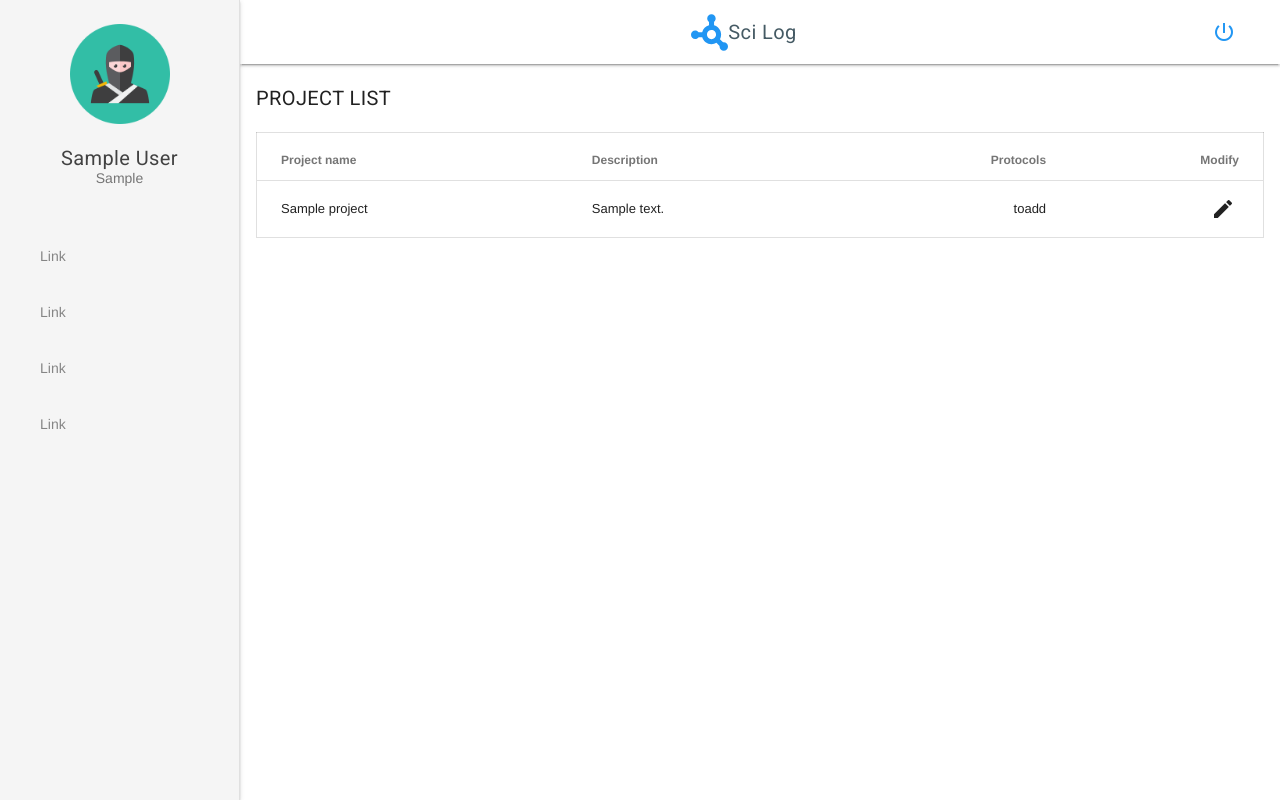
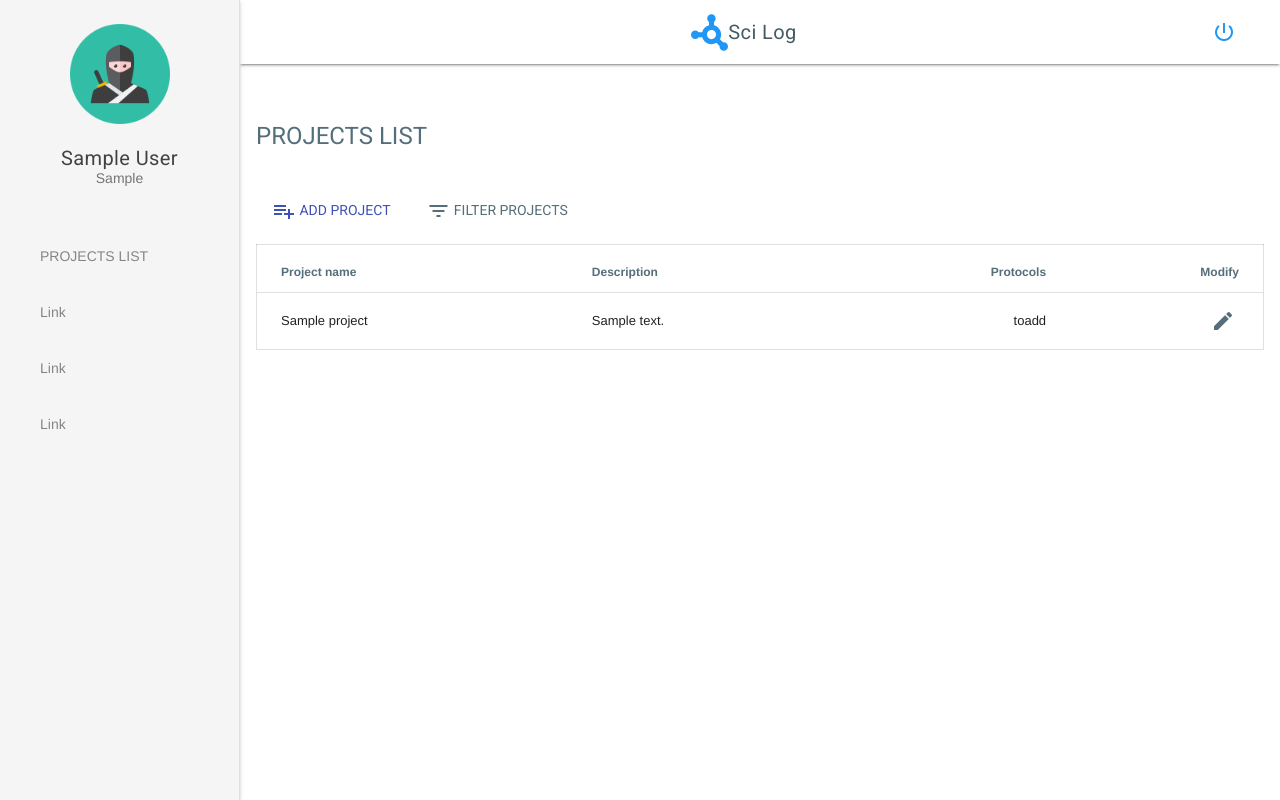
Before and after one commit to CLGinc/fictional-fiesta, a Django app: a page that uses SciLog/templates/base/drawer.html in a window 1280 px wide. Run offline with Django 3.2, Linux system fonts and the light colour scheme; a user stored in the database is signed in; tables that the repository leaves empty hold one stand-in row (values such as "Sample post"); some libraries are stand-ins or nearby versions.

Commit message:
update projects list

```diff
--- a/SciLog/static/front/css/custom.css
+++ b/SciLog/static/front/css/custom.css
@@ -1,6 +1,11 @@
 /* Page layout */
 .page-content {
-  max-width: 1200px;
+  max-width: 1400px;
+}
+
+/* Text */
+.subpageheader {
+  margin: 40px auto;
 }
 
 /* user card */
--- a/SciLog/templates/base/drawer.html
+++ b/SciLog/templates/base/drawer.html
@@ -7,7 +7,7 @@
     </div>
   </header>
   <nav class="mdl-navigation">
-    <a class="mdl-navigation__link" href="">Link</a>
+    <a class="mdl-navigation__link" href="">PROJECTS LIST</a>
     <a class="mdl-navigation__link" href="">Link</a>
     <a class="mdl-navigation__link" href="">Link</a>
     <a class="mdl-navigation__link" href="">Link</a>
--- a/projects/templates/projects_list.html
+++ b/projects/templates/projects_list.html
@@ -7,23 +7,31 @@
     {% include "base/drawer.html" %}
     <main class="mdl-layout__content">
       <div class="page-content mdl-grid">
-        <span class="mdl-list mdl-cell mdl-cell--11-col mdl mdl-typography--title">PROJECT LIST</span>
+        <div class="mdl-cell mdl-cell--12-col">
+          <p class="mdl-typography--headline mdl-color-text--blue-grey-600 subpageheader">PROJECTS LIST</p>
+          <button class="mdl-button mdl-js-button mdl-button--primary">
+            <i class="material-icons">playlist_add</i> Add project
+          </button>
+          <button class="mdl-button mdl-js-button mdl-color-text--blue-grey-600">
+            <i class="material-icons">filter_list</i> Filter projects
+          </button>
+        </div>
         <table class="mdl-data-table mdl-js-data-table mdl-cell mdl-cell--12-col">
           <thead>
             <tr>
-            <th class="mdl-data-table__cell--non-numeric">Project name</th>
-            <th class="mdl-data-table__cell--non-numeric">Description</th>
-            <th class="mdl-cell--hide-phone">Protocols</th>
-            <th class="mdl-cell--hide-phone">Modify</th>
+              <th class="mdl-data-table__cell--non-numeric mdl-color-text--blue-grey-600">Project name</th>
+              <th class="mdl-data-table__cell--non-numeric mdl-color-text--blue-grey-600">Description</th>
+              <th class="mdl-cell--hide-phone mdl-color-text--blue-grey-600">Protocols</th>
+              <th class="mdl-cell--hide-phone mdl-color-text--blue-grey-600">Modify</th>
             </tr>
           </thead>
           <tbody>
             {% for project in projects_list %}
             <tr>
               <td class="mdl-data-table__cell--non-numeric table--wrap">{{ project.name }}</td>
-            <td class="mdl-data-table__cell--non-numeric table--wrap">{{ project.description }}</td>
+              <td class="mdl-data-table__cell--non-numeric table--wrap">{{ project.description|truncatechars_html:97 }}</td>
               <td class="mdl-cell--hide-phone">toadd</td>
-            <td class="mdl-cell--hide-phone">
+              <td class="mdl-cell--hide-phone mdl-color-text--blue-grey-600">
                 <button class="mdl-button mdl-js-button mdl-button--icon">
                   <i class="material-icons">mode_edit</i>
                 </button>
```
Lines whose indentation alone changed are shown as unchanged.
